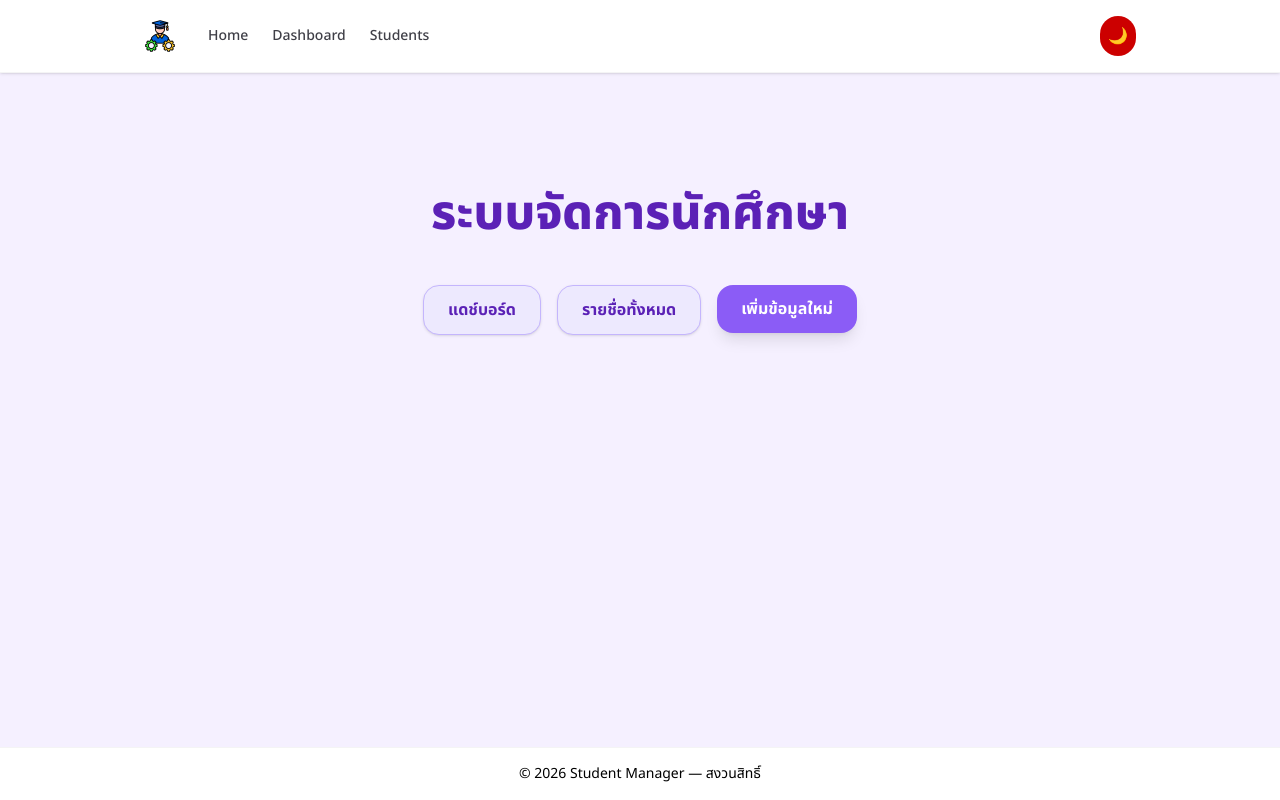
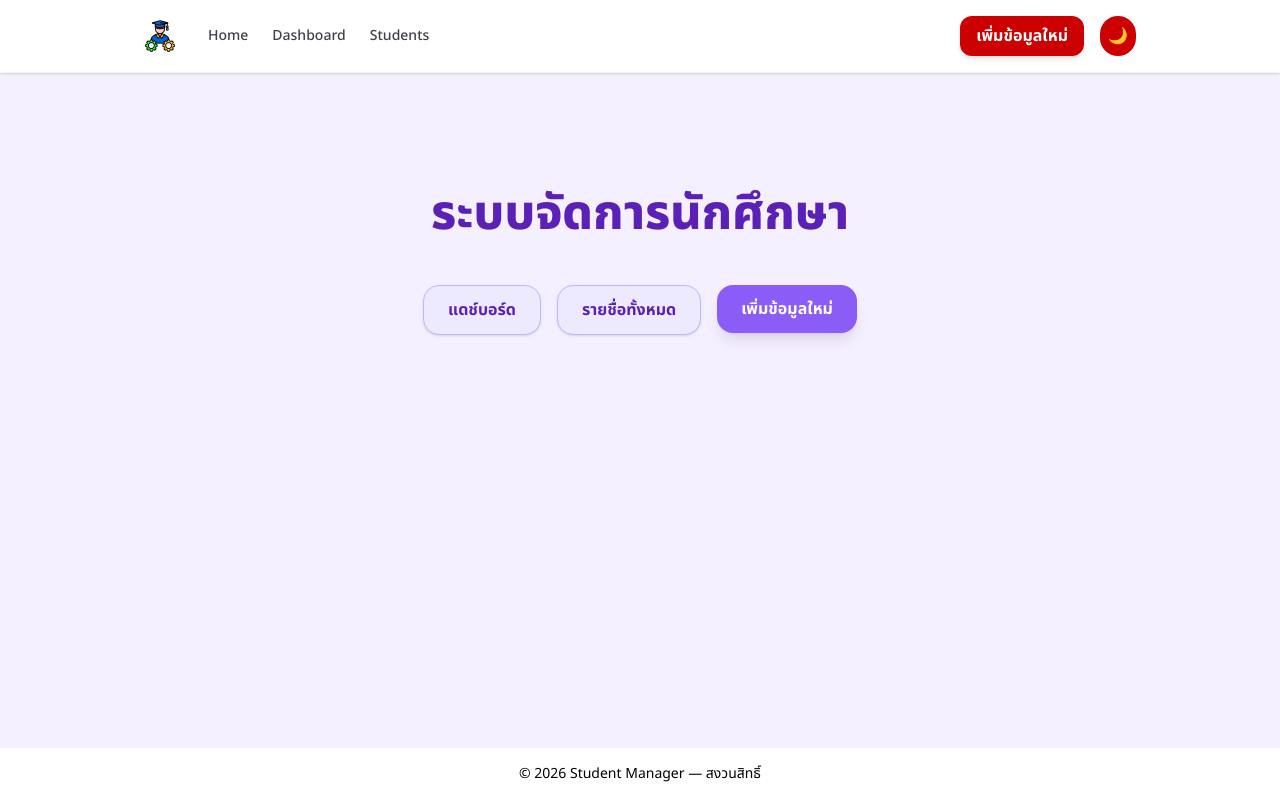
Before and after one commit to sofeiei/Student, a Next.js app: page / in a window 1280 px wide. Built offline with nearby package versions, Linux system fonts and the light colour scheme; no server answers.

Commit message:
update left

```diff
--- a/app/layout.tsx
+++ b/app/layout.tsx
@@ -38,7 +38,12 @@ export default function RootLayout({ children }: { children: React.ReactNode })
               </div>
 
               {/* กลุ่มฝั่งขวา: ThemeToggle แยกอยู่ขวาสุด */}
-              <div className="flex items-center">
+              <div className="flex items-right gap-4">
+                <Link href="/add">
+                  <button className="bg-[#CC0000] text-white font-bold py-2 px-4 rounded-xl shadow-md hover:bg-[#CC0033] transition-all">
+                    เพิ่มข้อมูลใหม่
+                  </button>
+                </Link>
                 <ThemeToggle />
               </div>
 
```
